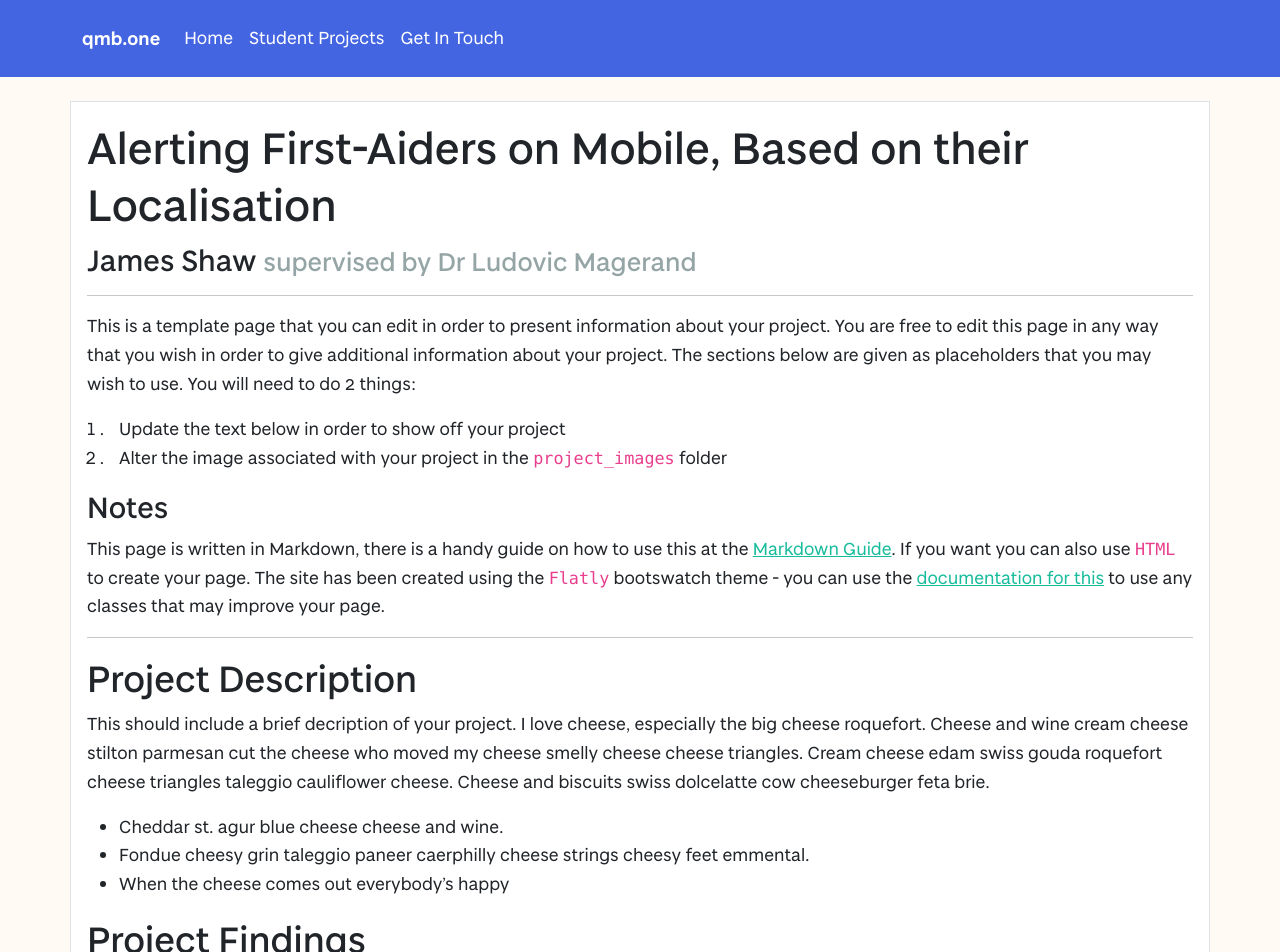
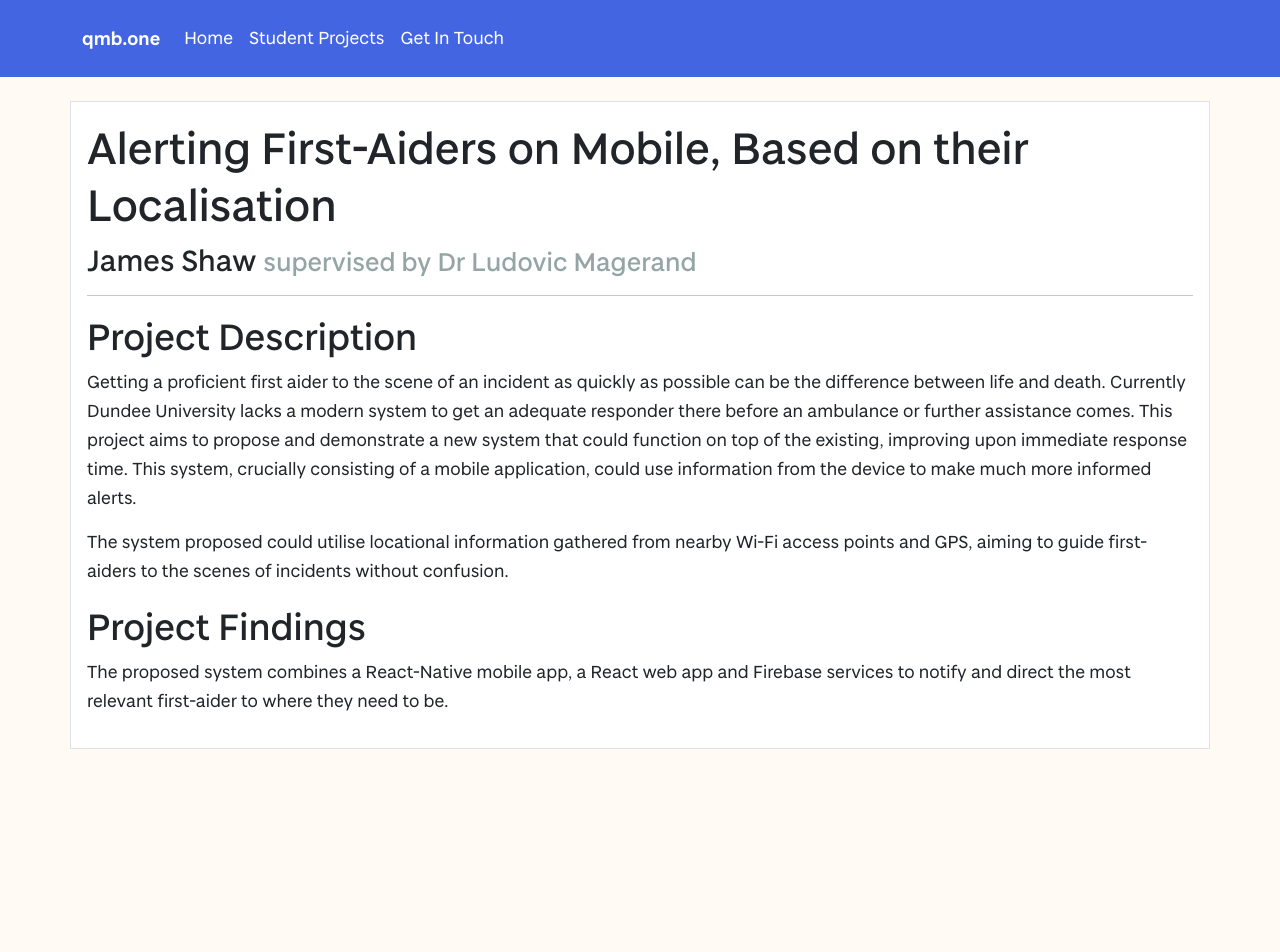
Before and after one commit to vivienprk/degree-show-2022, a Jekyll site: the page built from projects/JamesShaw.md, in a window 1280 px wide and 1400 px high. Shown: the top 952 px of the window. Built offline with Jekyll 4.4.1, drawn with Linux system fonts in a browser that asks for light colours; our own code applies the rules of GitHub Pages for plain Markdown files; some of the changed text lies outside the part shown.

Commit message:
Updated my page

```diff
--- a/projects/JamesShaw.md
+++ b/projects/JamesShaw.md
@@ -3,34 +3,14 @@ layout: project
 studentName: "James Shaw"
 supervisorName: "Dr Ludovic Magerand"
 projectTitle: "Alerting First-Aiders on Mobile, Based on their Localisation"
-projectImage: "sampleImage.jpg"
+projectImage: "alertmaps.jpg"
 
 ---
 
-This is a template page that you can edit in order to present information about your project. You are free to edit this page in any way that you wish in order to give additional information about your project. The sections below are given as placeholders that you may wish to use. You will need to do 2 things:
+## Project Description
+Getting a proficient first aider to the scene of an incident as quickly as possible can be the difference between life and death. Currently Dundee University lacks a modern system to get an adequate responder there before an ambulance or further assistance comes. This project aims to propose and demonstrate a new system that could function on top of the existing, improving upon immediate response time. This system, crucially consisting of a mobile application, could use information from the device to make much more informed alerts.
 
-1. Update the text below in order to show off your project
-2. Alter the image associated with your project in the `project_images` folder
-
-### Notes
-This page is written in Markdown, there is a handy guide on how to use this at the [Markdown Guide](https://www.markdownguide.org/cheat-sheet/). If you want you can also use `HTML` to create your page. The site has been created using the `Flatly` bootswatch theme - you can use the [documentation for this](https://bootswatch.com/flatly/) to use any classes that may improve your page.
-
-<hr>
-
-## Project Description
-This should include a brief decription of your project. I love cheese, especially the big cheese roquefort. Cheese and wine cream cheese stilton parmesan cut the cheese who moved my cheese smelly cheese cheese triangles. Cream cheese edam swiss gouda roquefort cheese triangles taleggio cauliflower cheese. Cheese and biscuits swiss dolcelatte cow cheeseburger feta brie.
-
-- Cheddar st. agur blue cheese cheese and wine.
-- Fondue cheesy grin taleggio paneer caerphilly cheese strings cheesy feet emmental.
-- When the cheese comes out everybody's happy
+The system proposed could utilise locational information gathered from nearby Wi-Fi access points and GPS, aiming to guide first-aiders to the scenes of incidents without confusion.
 
 ## Project Findings
-This section should talk about the main findings of your project and the key parts that you want to show off.
-
-## Project Media
-If you are really keen you can also create a video to demonstrate your project and embed this in the page. An example of a youTube video being embedded is below. You will want to change the width of this to be 100% and put the height as something around 500.
-
-
-<iframe width="100%" height="500" src="https://www.youtube.com/embed/YUEaupJk5AI" title="YouTube video player" frameborder="0" allow="accelerometer; autoplay; clipboard-write; encrypted-media; gyroscope; picture-in-picture" allowfullscreen></iframe>
-
-Cheddar st. agur blue cheese cheese and wine. Fondue cheesy grin taleggio paneer caerphilly cheese strings cheesy feet emmental. When the cheese comes out everybody's happy
+The proposed system combines a React-Native mobile app, a React web app and Firebase services to notify and direct the most relevant first-aider to where they need to be.
```
Also changed, not shown: project_images/alertmaps.jpg (added).
